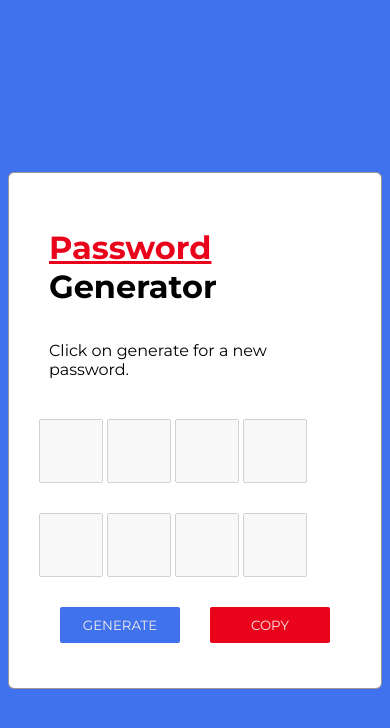
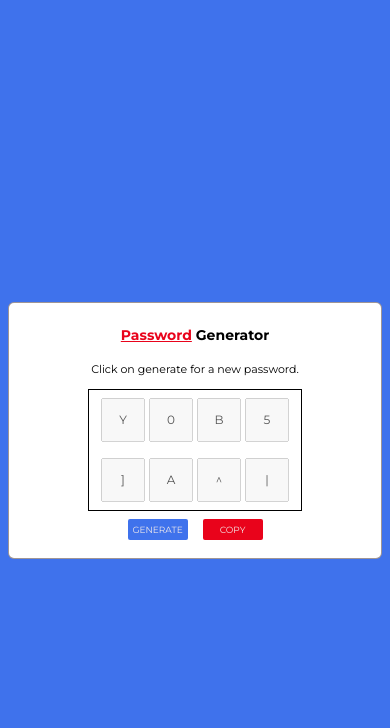
Before and after one commit to thenewasim/smit_passwordgenerator, a plain HTML site: page index.html in a window 390 px wide. Both pictures are taken after a click on the button "GENERATE". Drawn offline with Linux system fonts and the light colour scheme; a web font is replaced by a local one.

Commit message:
Password Generator creating in html css js using media query for responsiveness

```diff
--- a/index.html
+++ b/index.html
@@ -1,11 +1,13 @@
 <!DOCTYPE html>
 <html lang="en">
+
 <head>
     <meta charset="UTF-8">
     <meta name="viewport" content="width=device-width, initial-scale=1.0">
     <title>Document</title>
     <link rel="stylesheet" href="styles.css">
 </head>
+
 <body>
     <div class="box">
         <h1><span>Password</span> Generator</h1>
@@ -23,11 +25,12 @@
         </div>
 
         <div class="buttons">
-    <button>GENERATE</button>
-    <button class="redback">COPY</button>
+            <button onclick="generatePassword(display)">GENERATE</button>
+            <button class="redback" id="getPassword" onclick="copyPassword()">COPY</button>
         </div>
     </div>
 
     <script src="script.js"></script>
 </body>
+
 </html>
--- a/script.js
+++ b/script.js
@@ -0,0 +1,34 @@
+let characters = "A1B2C3D4E5F6G7H8I9J0K!L@M#N%O^P&Q*R_S-T:U'V,W.X[Y]Z|";
+let password = "";
+let copy = document.getElementById("getPassword");
+
+function display(password){
+    const inputs = document.getElementsByTagName('input')
+    const InputList = Array.from(inputs);
+
+    InputList.forEach((inputfield,index)=>{
+        inputfield.value = password[index]
+    })
+}
+
+function generatePassword(callback) {
+    let index = 0;
+    password = "";
+    while (index < 8) {
+        password += (characters[Math.floor(Math.random() * characters.length)]);
+        index++;
+    }
+
+    callback(password);
+
+    copy.textContent === "COPIED" ? copy.textContent = "COPY" : null;
+}
+
+async function copyPassword(){
+    try {
+        await navigator.clipboard.writeText(password);
+        copy.textContent = "COPIED"
+    } catch (err) {
+        console.error("Failed to copy text: ", err);
+    }
+}
--- a/styles.css
+++ b/styles.css
@@ -11,13 +11,13 @@ body{
 p,h1, input, button{
     padding: 10px;
     margin: 15px 0;
+    text-align: center;
     font-family: "Montserrat", serif;
 }
 
 input{
     font-size: 20px;
     font-weight: 600;
-
 }
 
 .box{
@@ -57,3 +57,171 @@ span{
     text-decoration: underline;
     cursor: pointer;
 }
+
+button:hover{
+    background-color: transparent;
+    color: black;
+    border: 1px solid #3F72EC;
+}
+
+@media (max-width: 630px){
+
+    p,h1, input, button{
+        padding: 5px;
+        margin: 10px 0;
+    }
+
+    h1{
+        font-size: 18px;
+    }
+
+    p{
+        font-size: 13px;
+    }
+
+    input{
+        font-size: 16px;
+        font-weight: 500;
+    }
+
+    .box{
+        padding: 20px;
+    }
+
+    .row>input{
+        width: 30px;
+        height: 30px;
+    }
+
+    .buttons{
+        gap: 20px;
+    }
+
+}
+
+@media (max-width: 450px){
+
+    p,h1, input, button{
+        margin: 8px 0;
+    }
+
+    h1{
+        font-size: 16px;
+    }
+
+    p{
+        font-size: 12px;
+    }
+
+
+    input{
+        font-size: 14px;
+        font-weight: 400;
+    }
+
+    .box{
+        padding: 15px;
+    }
+
+    .row>input{
+        width: 26px;
+        height: 26px;
+    }
+
+    .buttons{
+        gap: 15px;
+    }
+
+}
+
+@media (max-width: 400px){
+
+    p,h1, input, button{
+        margin: 8px 0;
+    }
+
+    input{
+        font-size: 12px;
+        font-weight: 400;
+    }
+
+    .box{
+        padding: 10px;
+    }
+
+    h1{
+        font-size: 14px;
+    }
+
+    p{
+        font-size: 11px;
+    }
+
+    .row{
+        width: 60%;
+        border: 1px solid;
+        text-align: center;
+        margin: auto;
+    }
+
+    .row>input{
+        width: 30px;
+        height: 30px;
+    }
+
+    .buttons{
+        gap: 15px;
+    }
+
+    button{
+        width: 60px;
+        font-size: 9px;
+    }
+
+}
+
+@media (max-width: 360px){
+
+    p,h1, input, button{
+        margin: 6px 0;
+    }
+
+    input{
+        font-size: 11px;
+        font-weight: 400;
+    }
+
+    .box{
+        padding: 10px;
+    }
+
+    h1{
+        font-size: 13px;
+    }
+
+    p{
+        font-size: 10px;
+    }
+
+    .row{
+        width: 55%;
+        border: 1px solid;
+        text-align: center;
+        margin: auto;
+    }
+
+    .row>input{
+        width: 20px;
+        height: 20px;
+    }
+
+    .buttons{
+        gap: 15px;
+    }
+
+    button{
+        width: 60px;
+        font-size: 9px;
+    }
+
+}
```
Lines whose indentation alone changed are shown as unchanged.
